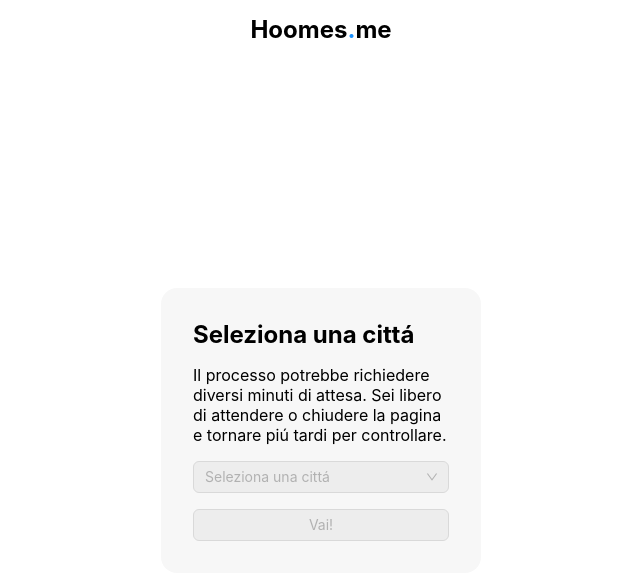
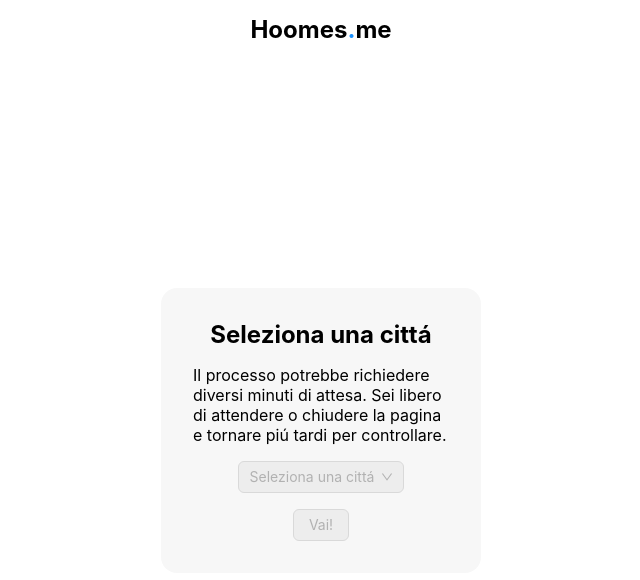
Before and after one commit to pinkynrg/hoomes, a React (Create React App) app: page /request in a window 1280 px wide. Shown: the top 580 px of the page, without its empty margins (319-959 px from the left). Built offline with nearby package versions, Linux system fonts and the light colour scheme; no server answers.

Commit message:
fix: bug style last commit

```diff
--- a/src/components/Layout/Layout.module.scss
+++ b/src/components/Layout/Layout.module.scss
@@ -39,7 +39,5 @@
   .Body {
     height: calc(100vh - 60px);
     position: relative;
-    display: flex;
-    justify-content: center;
   }
 }
--- a/src/components/Loader/Loader.module.scss
+++ b/src/components/Loader/Loader.module.scss
@@ -1,4 +1,10 @@
 .Container {
+  display: flex;
+  justify-content: center;
+  align-items: center;
+  height: 100%;
+
+  .Panel {
     margin: auto;
     flex: 1;
     display: flex;
@@ -25,3 +31,4 @@
       margin: 0;
     }
   }
+}
--- a/src/components/Loader/Loader.tsx
+++ b/src/components/Loader/Loader.tsx
@@ -51,6 +51,7 @@
 
   return (
     <div className={classnames(style.Container, className)}>
+      <div className={style.Panel}>
         <h1> Sto scaricando... </h1>
         <p>
           Sei libero di attendere o chiudere la pagina e tornare piú tardi per controllare.
@@ -62,6 +63,7 @@
           Richiedi un'altra cittá
         </Button>
       </div>
+    </div>
   )
 };
 
--- a/src/components/Request/Request.module.scss
+++ b/src/components/Request/Request.module.scss
@@ -1,4 +1,10 @@
 .Container {
+  display: flex;
+  justify-content: center;
+  align-items: center;
+  height: 100%;
+
+  .Panel {
     margin: auto;
     display: flex;
     flex-direction: column;
@@ -8,6 +14,7 @@
     background-color: #f7f7f7;
     border-radius: 16px;
     padding: 32px;
+    align-items: center;
 
     h1 {
       margin: 0;
@@ -18,3 +25,4 @@
       margin: 0;
     }
   }
+}
--- a/src/components/Request/Request.tsx
+++ b/src/components/Request/Request.tsx
@@ -41,6 +41,7 @@
 
   return (
     <div className={classnames(style.Container, className)}>
+      <div className={style.Panel}>
         <h1> Seleziona una cittá </h1>
         <p>
           Il processo potrebbe richiedere diversi minuti di attesa.
@@ -62,6 +63,7 @@
           Vai!
         </Button>
       </div>
+    </div>
   )
 }
 
```
Lines whose indentation alone changed are shown as unchanged.
